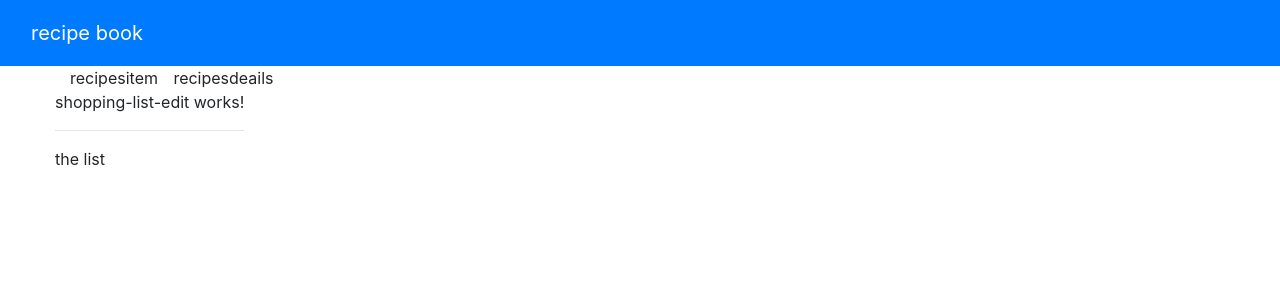
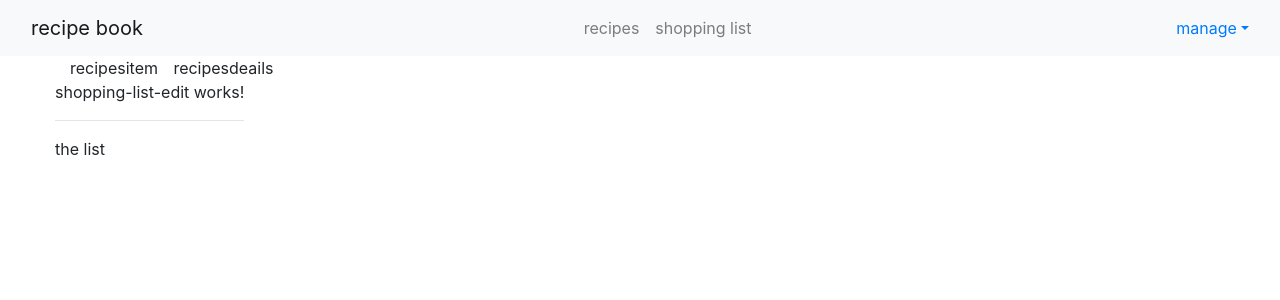
Before and after one commit to arjunraj15/angular-basic-project, an Angular app: page / in a window 1280 px wide. Shown: the top 300 px of the page. Built offline with nearby package versions, Linux system fonts and the light colour scheme.

Commit message:
1 file modified

```diff
--- a/src/app/header/header.component.html
+++ b/src/app/header/header.component.html
@@ -1,16 +1,18 @@
-<nav class="navbar navbar-expand-sm bg-primary navbar-dark">
+<nav class="navbar navbar-expand-sm bg-light navbar-light">
 	<div class="container-fluid">
-		<div class="navbar-brand">
+		<div class="navbar-header">
 			<a href="#" class="navbar-brand">recipe book </a>
 		</div>
 
-      <ul class="nav navbar-nav">
-        <li><a href="#">recipes</a></li>
-        <li><a href="#">shopping list</a></li>
+      <ul class="navbar-nav">
+        <li class="nav-item"><a class="nav-link"href="#">recipes</a></li>
+
+        <li class="nav-item"><a class="nav-link" href="#">shopping list</a></li>
       </ul>
 
       <ul class="nav navbar-nav navbar-right">
         <li class="dropdown">
+          <a href="#" class="dropdown-toggle" role ="button">manage</a>
           <ul class ="dropdown-menu">
             <li><a href="#">save data</a></li>
             <li><a href="#">fetch data</a></li>
```
